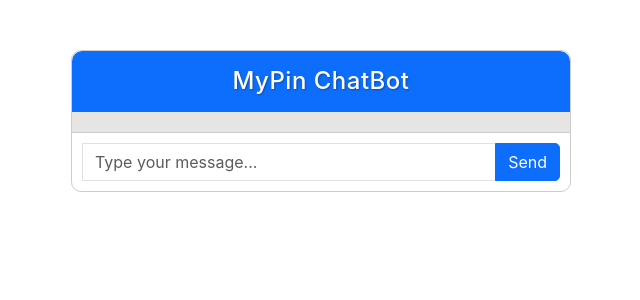
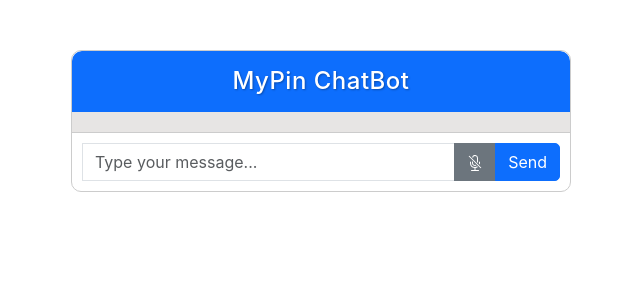
Before and after one commit to atulksingh011/myPinChatbot_UI, a React (Create React App) app: page / in a window 1280 px wide. Shown: the top 300 px of the page, without its empty margins (319-959 px from the left). Built offline with nearby package versions, Linux system fonts and the light colour scheme.

Commit message:
add voice input

```diff
--- a/src/ChatApp.js
+++ b/src/ChatApp.js
@@ -1,14 +1,14 @@
-import React, { useState, useEffect, useRef } from 'react';
-import axios from 'axios';
-import './ChatBox.css';
+import React, { useState, useEffect, useRef } from "react";
+import axios from "axios";
+import "./ChatBox.css";
 
 const ChatBox = () => {
-  const [message, setMessage] = useState('');
+  const [message, setMessage] = useState("");
   const [chatHistory, setChatHistory] = useState([]);
   const chatHistoryRef = useRef(null);
 
   useEffect(() => {
-    const savedChatHistory = localStorage.getItem('chatHistory');
+    const savedChatHistory = localStorage.getItem("chatHistory");
     if (savedChatHistory) {
       setChatHistory(JSON.parse(savedChatHistory));
     }
@@ -21,41 +21,55 @@ const ChatBox = () => {
   }, [chatHistory]);
 
   const saveChatHistory = (history) => {
-    localStorage.setItem('chatHistory', JSON.stringify(history));
+    localStorage.setItem("chatHistory", JSON.stringify(history));
   };
 
   const handleSubmit = async (e) => {
     e.preventDefault();
     try {
-      const response = await axios.post('http://164.52.215.147:5005/webhooks/rest/webhook', {
-        sender: "test_user1",
-        message
-      }, {
-        headers: {
-          'Content-Type': 'application/json'
+      const response = await axios.post(
+        "http://164.52.215.147:5005/webhooks/rest/webhook",
+        {
+          sender: "test_user1",
+          message,
+        },
+        {
+          headers: {
+            "Content-Type": "application/json",
+          },
         }
+      );
+
+      const formattedTime = new Date().toLocaleTimeString([], {
+        hour: "2-digit",
+        minute: "2-digit",
       });
-
-      const formattedTime = new Date().toLocaleTimeString([], { hour: '2-digit', minute: '2-digit' });
       const updatedHistory = [
         ...chatHistory,
-        { sender: 'user', text: message, time: formattedTime },
+        { sender: "user", text: message, time: formattedTime },
       ];
 
-      response.data.forEach(data => {
-
-        if(data.text){
-          updatedHistory.push({ sender: 'bot', text: data.text, time: formattedTime });
-        }else if(data.custom) {
-          updatedHistory.push({ sender: 'bot', json: JSON.stringify(data.custom, null, 2), time: formattedTime });
+      response.data.forEach((data) => {
+        if (data.text) {
+          updatedHistory.push({
+            sender: "bot",
+            text: data.text,
+            time: formattedTime,
+          });
+        } else if (data.custom) {
+          updatedHistory.push({
+            sender: "bot",
+            json: JSON.stringify(data.custom, null, 2),
+            time: formattedTime,
+          });
         }
       });
 
       setChatHistory(updatedHistory);
       saveChatHistory(updatedHistory);
-      setMessage('');
+      setMessage("");
     } catch (error) {
-      console.error('Error fetching chat response:', error);
+      console.error("Error fetching chat response:", error);
     }
   };
 
@@ -70,10 +84,17 @@ const ChatBox = () => {
       </div>
       <div className="chat-history" ref={chatHistoryRef}>
         {chatHistory.map((msg, index) => (
-          <div key={index} className={`message ${msg.sender === 'user' ? 'user' : 'bot'}`}>
-            <div className={`message-bubble ${msg.sender === 'user' ? 'user' : 'bot'}`}>
+          <div
+            key={index}
+            className={`message ${msg.sender === "user" ? "user" : "bot"}`}
+          >
+            <div
+              className={`message-bubble ${
+                msg.sender === "user" ? "user" : "bot"
+              }`}
+            >
               {msg.text && <span className="message-text">{msg.text}</span>}
-              {msg.json && <pre style={{margin: 0}}>{msg.json}</pre>}
+              {msg.json && <pre style={{ margin: 0 }}>{msg.json}</pre>}
               <span className="message-time">{msg.time}</span>
             </div>
           </div>
@@ -88,6 +109,7 @@ const ChatBox = () => {
             className="form-control"
             placeholder="Type your message..."
           />
+          <MicButton onChange={(text) => setMessage(text)} />
           <button type="submit" className="btn btn-primary">
             Send
           </button>
@@ -97,4 +119,83 @@ const ChatBox = () => {
   );
 };
 
+const MicButton = ({ onChange }) => {
+  const [isRecording, setIsRecording] = useState(false);
+  const recognitionRef = useRef(null);
+  const timeoutRef = useRef(null);
+
+  useEffect(() => {
+    if ("webkitSpeechRecognition" in window) {
+      const SpeechRecognition = window.webkitSpeechRecognition;
+      const recognition = new SpeechRecognition();
+      recognition.continuous = true;
+      recognition.interimResults = false;
+
+      recognition.onresult = (event) => {
+        let finalTranscript = "";
+        for (let i = event.resultIndex; i < event.results.length; i++) {
+          const transcript = event.results[i][0].transcript;
+          if (event.results[i].isFinal) {
+            finalTranscript += transcript;
+          }
+        }
+        onChange(finalTranscript);
+      };
+
+      recognition.onend = () => {
+        setIsRecording(false);
+      };
+
+      recognitionRef.current = recognition;
+    }
+  }, [onChange]);
+
+  const handleMicClick = () => {
+    if (isRecording) {
+      recognitionRef.current.stop();
+      clearTimeout(timeoutRef.current);
+    } else {
+      recognitionRef.current.start();
+      timeoutRef.current = setTimeout(() => {
+        recognitionRef.current.stop();
+      }, 3000);
+    }
+    setIsRecording(!isRecording);
+  };
+
+  return (
+    <button
+      type="button"
+      className={`btn ${isRecording ? "btn-danger" : "btn-secondary"}`}
+      onClick={handleMicClick}
+    >
+      {isRecording ? (
+        <svg
+        xmlns="http://www.w3.org/2000/svg"
+        width="16"
+        height="16"
+        fill="currentColor"
+        class="bi bi-mic-fill btn-danger"
+        viewBox="0 0 16 16"
+      >
+        <path d="M5 3a3 3 0 0 1 6 0v5a3 3 0 0 1-6 0z" />
+        <path d="M3.5 6.5A.5.5 0 0 1 4 7v1a4 4 0 0 0 8 0V7a.5.5 0 0 1 1 0v1a5 5 0 0 1-4.5 4.975V15h3a.5.5 0 0 1 0 1h-7a.5.5 0 0 1 0-1h3v-2.025A5 5 0 0 1 3 8V7a.5.5 0 0 1 .5-.5" />
+      </svg>
+      ) : (
+        <svg
+          xmlns="http://www.w3.org/2000/svg"
+          width="16"
+          height="16"
+          fill="currentColor"
+          class="bi bi-mic-mute btn-secondary"
+          viewBox="0 0 16 16"
+        >
+          <path d="M13 8c0 .564-.094 1.107-.266 1.613l-.814-.814A4 4 0 0 0 12 8V7a.5.5 0 0 1 1 0zm-5 4c.818 0 1.578-.245 2.212-.667l.718.719a5 5 0 0 1-2.43.923V15h3a.5.5 0 0 1 0 1h-7a.5.5 0 0 1 0-1h3v-2.025A5 5 0 0 1 3 8V7a.5.5 0 0 1 1 0v1a4 4 0 0 0 4 4m3-9v4.879l-1-1V3a2 2 0 0 0-3.997-.118l-.845-.845A3.001 3.001 0 0 1 11 3" />
+          <path d="m9.486 10.607-.748-.748A2 2 0 0 1 6 8v-.878l-1-1V8a3 3 0 0 0 4.486 2.607m-7.84-9.253 12 12 .708-.708-12-12z" />
+        </svg>
+      )}
+    </button>
+  );
+};
+
 export default ChatBox;
```
Also changed, not shown: src/MicButton.js (added, +54 -0 lines).
